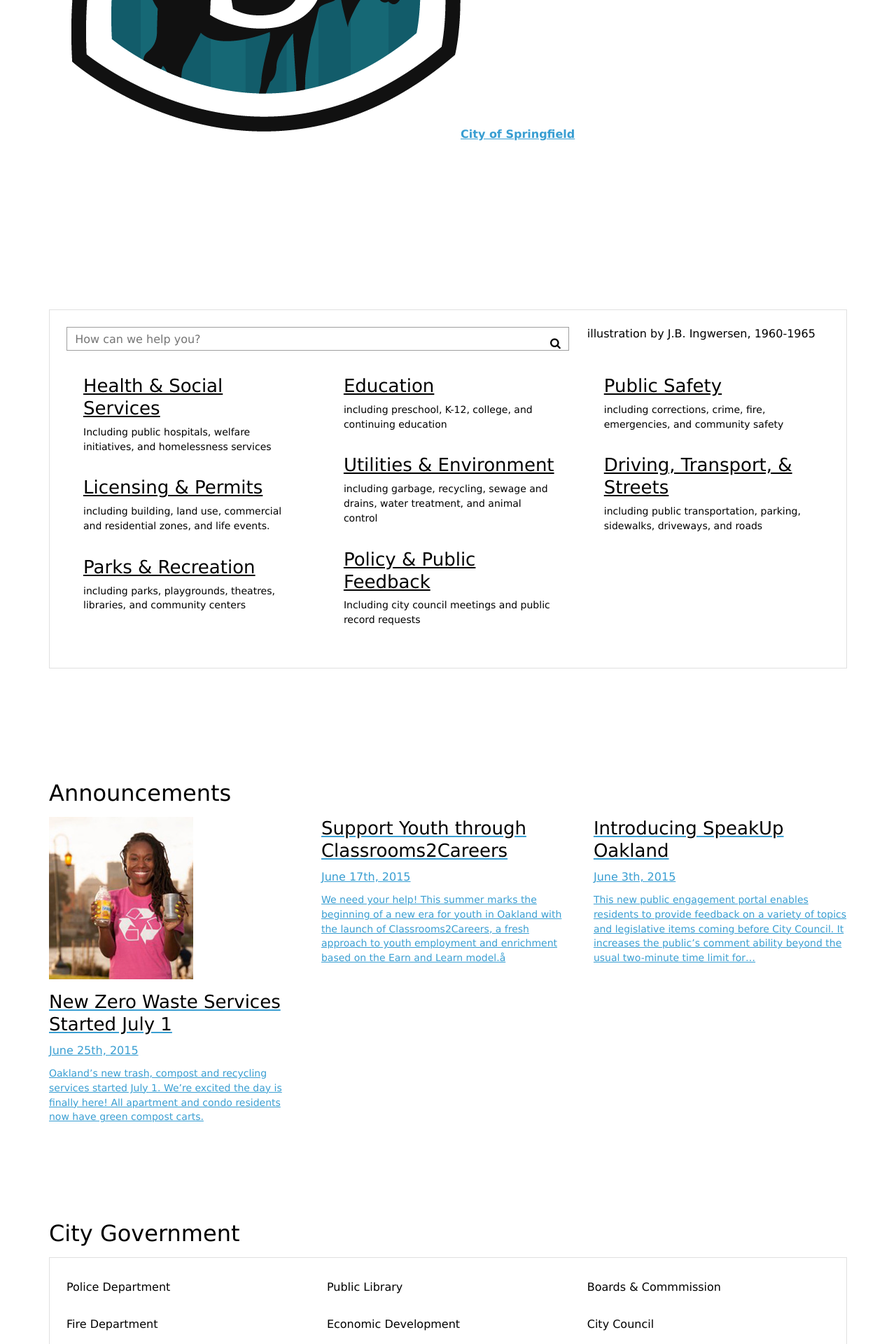
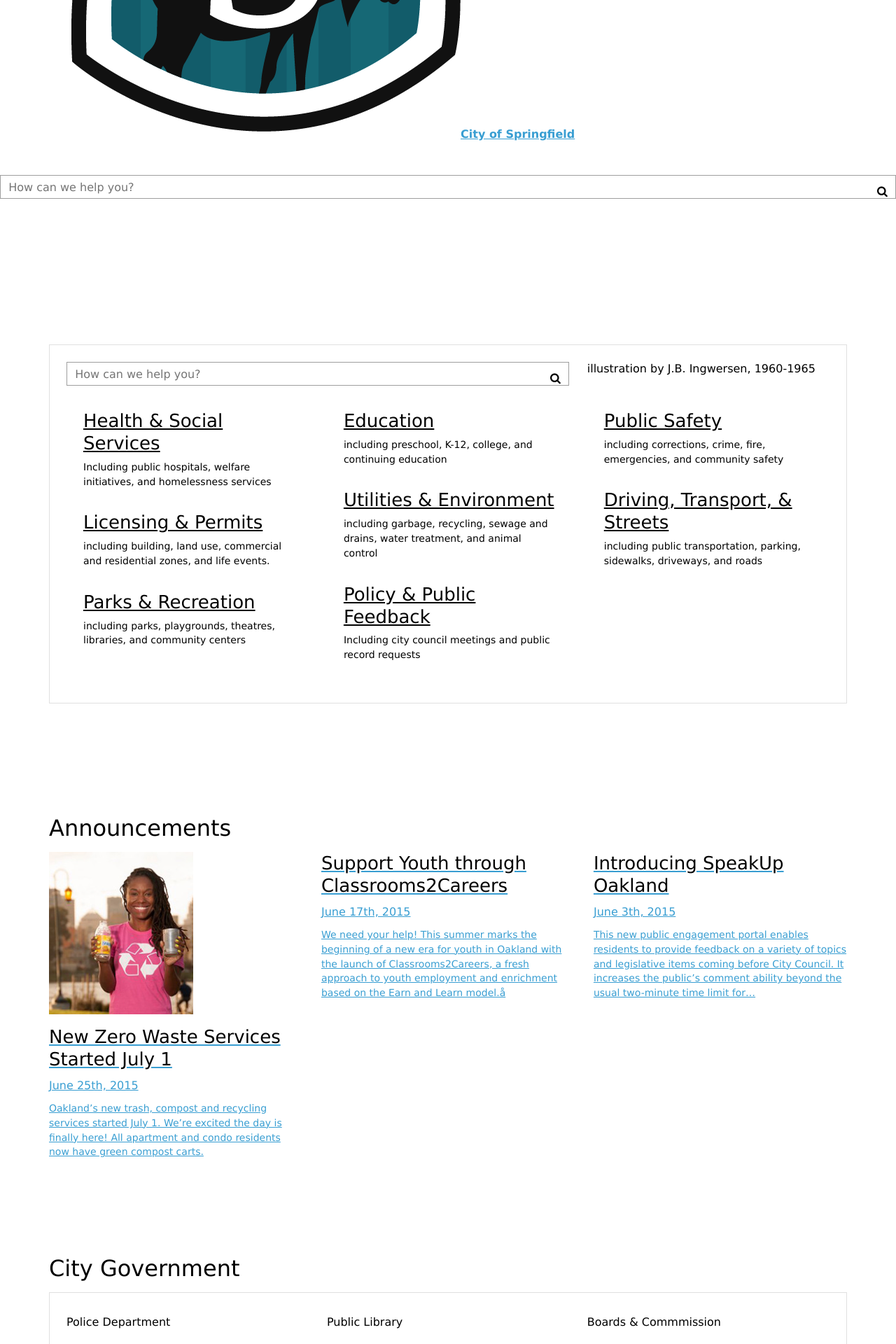
Before and after one commit to codeforamerica/style-guide, a Jekyll site: the page built from _templates/home-chime.html, in a window 1280 px wide. Shown: the part 471-2391 px from the top of the page at 70% size. Built offline with Jekyll 4.4.1, drawn with Linux system fonts in a browser that asks for light colours; nearby versions of some CDN libraries; some web fonts are replaced.

Commit message:
Disable existing styles for global-header-search

```diff
--- a/_sass/organisms/_global-header.scss
+++ b/_sass/organisms/_global-header.scss
@@ -90,24 +90,24 @@
   top: .3em;
 }
 
-.global-header-search {
-  padding: 1em $site-margins;
-  background-color: $color-grey-50;
-  border-bottom: 1px solid $color-grey-300;
-  display: none;
+// .global-header-search {
+//   padding: 1em $site-margins;
+//   background-color: $color-grey-50;
+//   border-bottom: 1px solid $color-grey-300;
+//   display: none;
 
-  .searchbar {
-    border: 0;
-    max-width: $site-max-width;
-    margin: 0 auto;
-  }
-  .searchbar-input, .searchbar-button {
-    font-size: map-get($h2-styles, font-size);
-    background-color: transparent;
-    padding: 0;
-  }
+//   .searchbar {
+//     border: 0;
+//     max-width: $site-max-width;
+//     margin: 0 auto;
+//   }
+//   .searchbar-input, .searchbar-button {
+//     font-size: map-get($h2-styles, font-size);
+//     background-color: transparent;
+//     padding: 0;
+//   }
 
-}
+// }
 
 // For use on reverse backgrounds
 .reverse-global-header {
```
